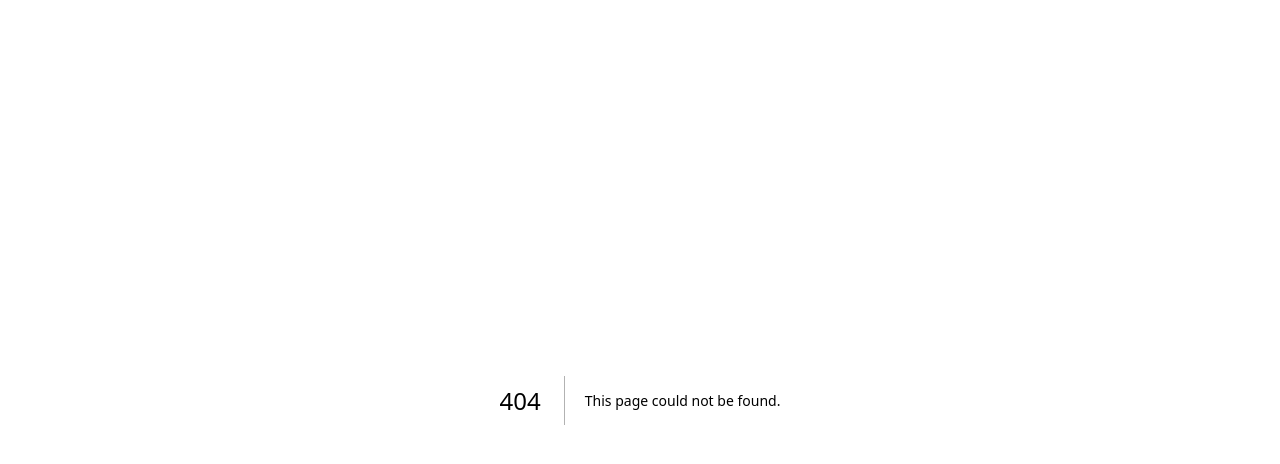
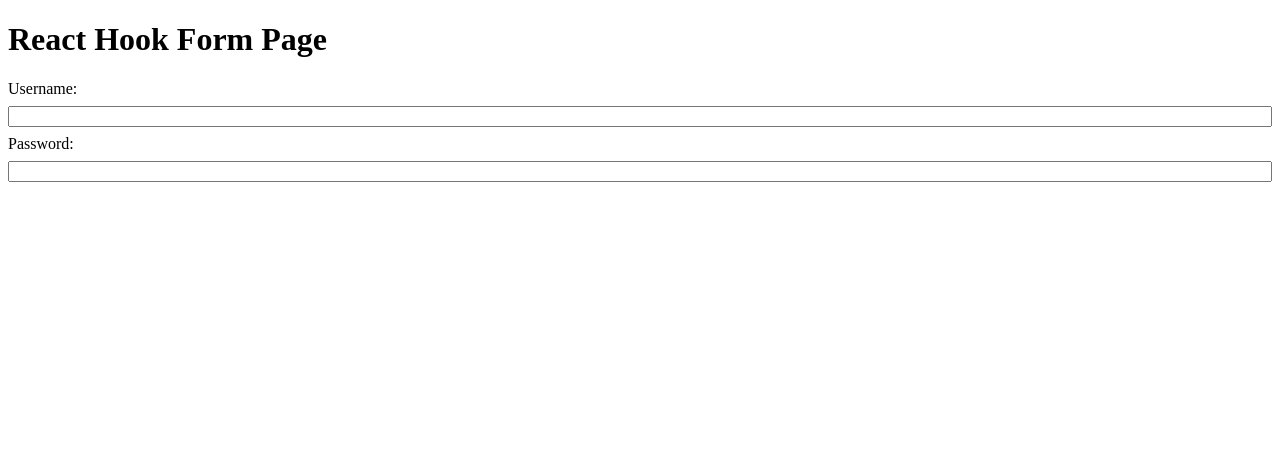
Before and after one commit to kasurbantal/react-basic, a Next.js app: page /RHFPage in a window 1280 px wide. Before the commit this address had no page. Shown: the top 464 px of the page. Built offline with nearby package versions, Linux system fonts and the light colour scheme.

Commit message:
feat: add form page use react-hook-form

```diff
--- a/package.json
+++ b/package.json
@@ -10,6 +10,7 @@
     "preview": "vite preview"
   },
   "dependencies": {
+    "@hookform/resolvers": "^4.1.3",
     "@shadcn/ui": "^0.0.4",
     "autoprefixer": "^10.4.20",
     "clsx": "^2.1.1",
@@ -21,8 +22,10 @@
     "postcss": "^8.5.1",
     "react": "^19.0.0",
     "react-dom": "^19.0.0",
+    "react-hook-form": "^7.54.2",
     "react-router": "^7.1.5",
-    "tailwindcss": "^4.0.4"
+    "tailwindcss": "^4.0.4",
+    "zod": "^3.24.2"
   },
   "devDependencies": {
     "@eslint/js": "^9.19.0",
--- a/src/App.tsx
+++ b/src/App.tsx
@@ -11,6 +11,7 @@ import ProductListPage from "./pages/ProductListPage";
 import LetterTemplateApp from "./components/LetterTemplateApp";
 import { Teacher, ProfileCardProps } from "./components/ProfileCard";
 import FormPage from "./pages/FormPage";
+import RHFPage from "./pages/RHFPage";
 
 // type Teacher = {
 //   id: number;
@@ -56,6 +57,7 @@ function App() {
         <Route path="/product-list" element={<ProductListPage />} />
         <Route path="/product/:slug" element={<ProductDetailPage />} />
         <Route path="/form" element={<FormPage />} />
+        <Route path="/rhf" element={<RHFPage />} />
         <Route path="*" element={<NotFoundPage />} />
       </Routes>
     </>
--- /dev/null
+++ b/src/pages/RHFPage.tsx
@@ -0,0 +1,20 @@
+const RHFPage = () => {
+  return (
+    <>
+      <h1>React Hook Form Page</h1>
+
+      <form
+        action=""
+        style={{ display: "flex", flexDirection: "column", gap: "8px" }}
+      >
+        <label>Username:</label>
+        <input type="text" name="" id="" />
+
+        <label>Password:</label>
+        <input type="text" name="" id="" />
+      </form>
+    </>
+  );
+};
+
+export default RHFPage;
```
Also changed, not shown: 1 other file (tests, documents, lock files or other folders).
